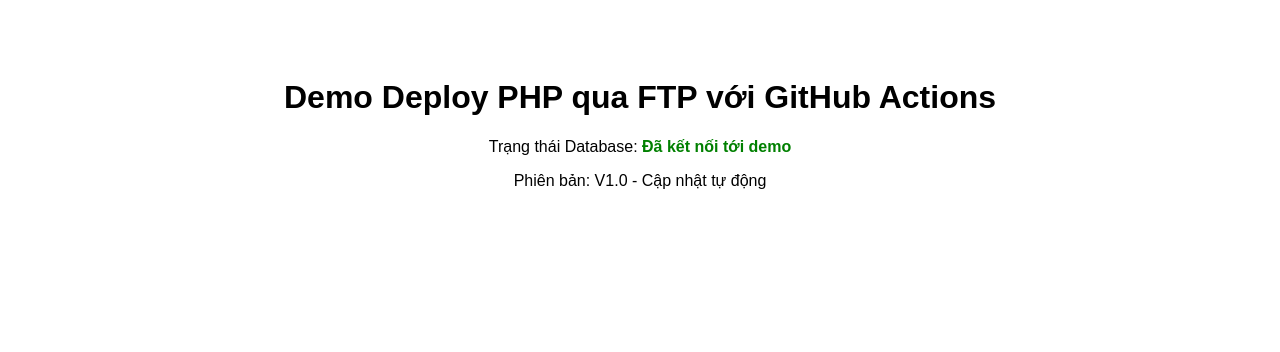
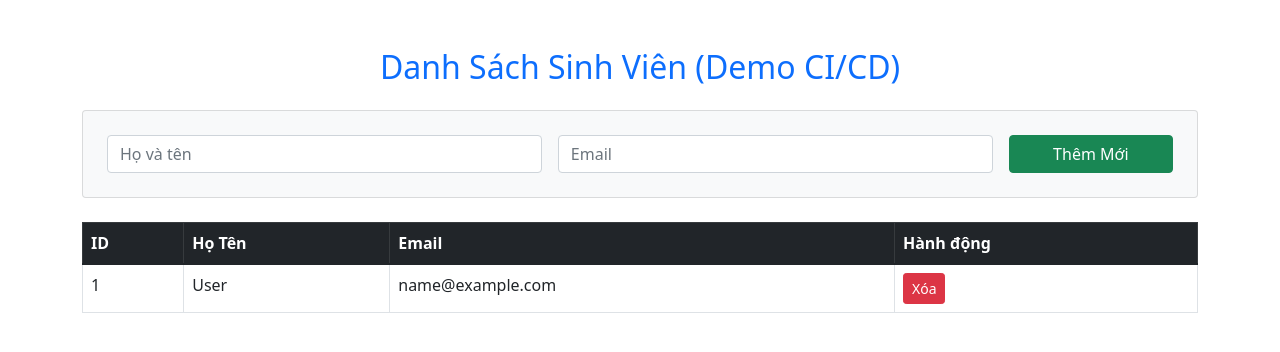
Before and after one commit to vinzenc/demo-ci-cd-php-ftp, a PHP site: page / in a window 1280 px wide. Shown: the top 352 px of the page. Run offline with PHP 8.4, Linux system fonts and the light colour scheme; tables that the repository leaves empty or names only in its code hold one stand-in row (values such as "Sample post").

Commit message:
Them chuc nang Them va Xoa sinh vien

```diff
--- a/index.php
+++ b/index.php
@@ -1,16 +1,59 @@
-<?php
-include 'db.php';
-?>
+<?php include 'db.php'; ?>
+
 <!DOCTYPE html>
 <html lang="vi">
 <head>
     <meta charset="UTF-8">
-    <title>Project 1 - CI/CD Demo</title>
-    <style>body { font-family: sans-serif; text-align: center; padding-top: 50px; }</style>
+    <title>Quản Lý Sinh Viên - CI/CD Demo</title>
+    <link href="https://cdn.jsdelivr.net/npm/bootstrap@5.1.3/dist/css/bootstrap.min.css" rel="stylesheet">
 </head>
-<body>
-    <h1>Demo Deploy PHP qua FTP với GitHub Actions</h1>
-    <p>Trạng thái Database: <b style="color:green">Đã kết nối tới <?php echo $dbname; ?></b></p>
-    <p>Phiên bản: V1.0 - Cập nhật tự động</p>
+<body class="container mt-5">
+    <h2 class="text-center text-primary">Danh Sách Sinh Viên (Demo CI/CD)</h2>
+
+    <div class="card p-4 my-4 bg-light">
+        <form action="add.php" method="POST" class="row g-3">
+            <div class="col-md-5">
+                <input type="text" name="fullname" class="form-control" placeholder="Họ và tên" required>
+            </div>
+            <div class="col-md-5">
+                <input type="email" name="email" class="form-control" placeholder="Email" required>
+            </div>
+            <div class="col-md-2">
+                <button type="submit" class="btn btn-success w-100">Thêm Mới</button>
+            </div>
+        </form>
+    </div>
+
+    <table class="table table-bordered table-hover">
+        <thead class="table-dark">
+            <tr>
+                <th>ID</th>
+                <th>Họ Tên</th>
+                <th>Email</th>
+                <th>Hành động</th>
+            </tr>
+        </thead>
+        <tbody>
+            <?php
+            $sql = "SELECT * FROM students ORDER BY id DESC";
+            $result = $conn->query($sql);
+
+            if ($result->num_rows > 0) {
+                while($row = $result->fetch_assoc()) {
+                    echo "<tr>
+                            <td>" . $row["id"] . "</td>
+                            <td>" . $row["fullname"] . "</td>
+                            <td>" . $row["email"] . "</td>
+                            <td>
+                                <a href='delete.php?id=" . $row["id"] . "' class='btn btn-danger btn-sm'>Xóa</a>
+                            </td>
+                          </tr>";
+                }
+            } else {
+                echo "<tr><td colspan='4' class='text-center'>Chưa có dữ liệu</td></tr>";
+            }
+            ?>
+        </tbody>
+    </table>
 </body>
 </html>
```
Also changed, not shown: add.php (added, +17 -0 lines), delete.php (added, +15 -0 lines).
